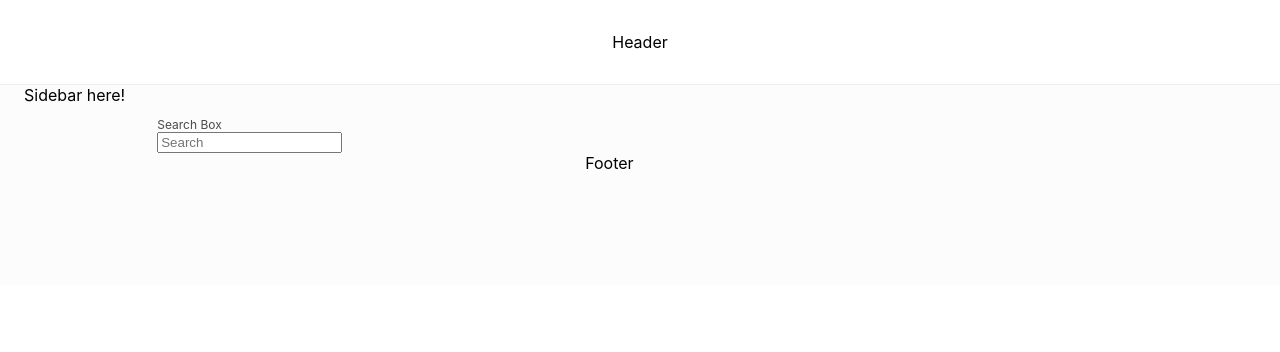
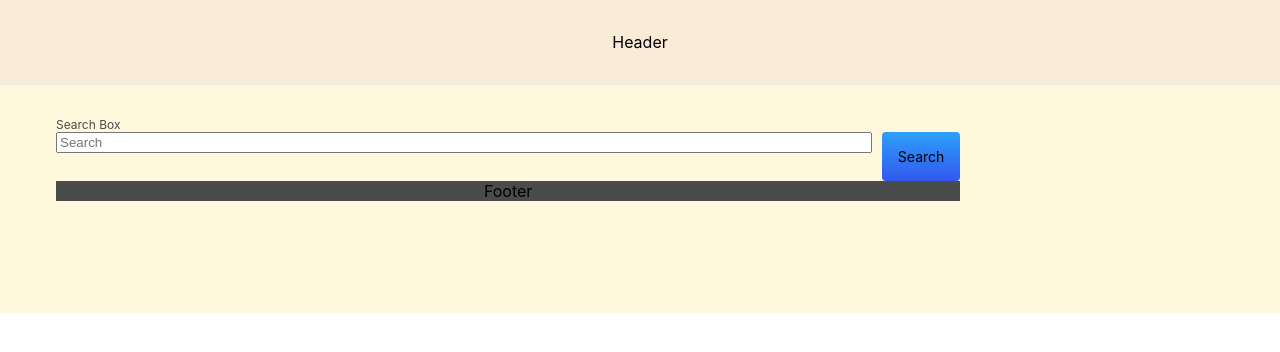
Before and after one commit to nahoang/react-search-ui, a React (Create React App) app: page / in a window 1280 px wide. Shown: the top 352 px of the page. Built offline with nearby package versions, Linux system fonts and the light colour scheme.

Commit message:
style: make the button better

```diff
--- a/src/components/Layout.js
+++ b/src/components/Layout.js
@@ -11,9 +11,7 @@ const Layout = (props) => {
       </div>
       <div className="layout-body">
         <div className="layout-body__inner">
-          <LayoutSidebar className="layout-sidebar">
-            Sidebar here!
-          </LayoutSidebar>
+
           <div className="layout-main">
             <div className="layout-main-header">
               <div className="layout-main-header__inner">Search Box</div>
--- a/src/components/SearchBox.js
+++ b/src/components/SearchBox.js
@@ -1,16 +1,26 @@
-import React from 'react'
-import SearchInput from './SearchInput'
+import React from "react";
+import SearchInput from "./SearchInput";
 
 
 const SearchBox = (props) => {
+  const { onSubmit } = props;
   const InputView = SearchInput;
 
   return (
-    <form>
+    <form
+      onSubmit={e => {
+        onSubmit(e);
+      }}
+    >
       <div className="search-box">
         <InputView
           className="searchbox__text-input"
           placeholder="Search"
+          buttonProps={{
+            type: "submit",
+            value: "Search",
+            className:"search-box__submit"
+          }}
         />
       </div>
     </form>
--- a/src/components/SearchInput.js
+++ b/src/components/SearchInput.js
@@ -1,7 +1,7 @@
 import React from 'react'
 
 const SearchInput = (props) => {
-  const { ...rest } = props
+  const { buttonProps, ...rest } = props
   return (
     <>
       <div className="search-box__wrapper">
@@ -9,6 +9,7 @@ const SearchInput = (props) => {
           {...rest}
         />
       </div>
+      <input {...buttonProps} />
     </>
   )
 }
--- a/src/containers/Search.js
+++ b/src/containers/Search.js
@@ -6,7 +6,9 @@ import Layout from '../components/Layout';
 const Search = () => {
   return (
     <Layout>
-      <SearchBox />
+      <SearchBox
+        onSubmit={(e) => console.log(e.target.value)}
+      />
     </Layout>
 
   )
--- a/src/styles/_layout.scss
+++ b/src/styles/_layout.scss
@@ -7,10 +7,12 @@
 .layout-header {
   padding: 32px 24px;
   border-bottom: 1px solid #eeeeee;
+  background-color: antiquewhite;
 }
 
 .layout-body {
-  background: #fcfcfc;
+  // background: #fcfcfc;
+  background-color: cornsilk;
 
   &:after {
     content: "";
@@ -63,4 +65,5 @@
   display: flex;
   align-items: center;
   justify-content: space-around;
+  background-color: #4a4b4b;
 }
--- a/src/styles/_search-box.scss
+++ b/src/styles/_search-box.scss
@@ -4,11 +4,29 @@
   justify-content: center;
   align-items: stretch;
 
+  &__submit {
+    flex-shrink: 0;
+    font-family: inherit;
+    font-size: 14px;
+    padding: 16px;
+    margin-left: 10px;
+    border: none;
+    text-shadow: rgba(0, 0, 0, 0.05) 0px 1px 2px;
+    background: linear-gradient(rgb(45, 160, 250), rgb(49, 88, 238))
+      rgb(47, 124, 244);
+      cursor: pointer;
+      border-radius: 4px;
+  }
+
   &__wrapper {
     width: 100%;
     height: 100%;
     display: flex;
     border-radius: 3px;
+    flex-direction: column;
+    outline: none;
+    align-items: stretch;
+    position: relative;
   }
 
   &__text-input {
```
